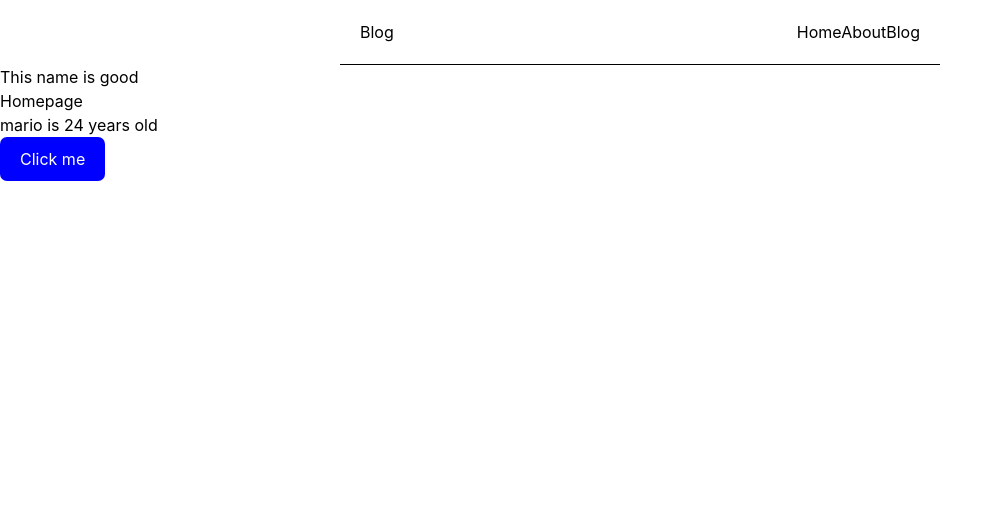
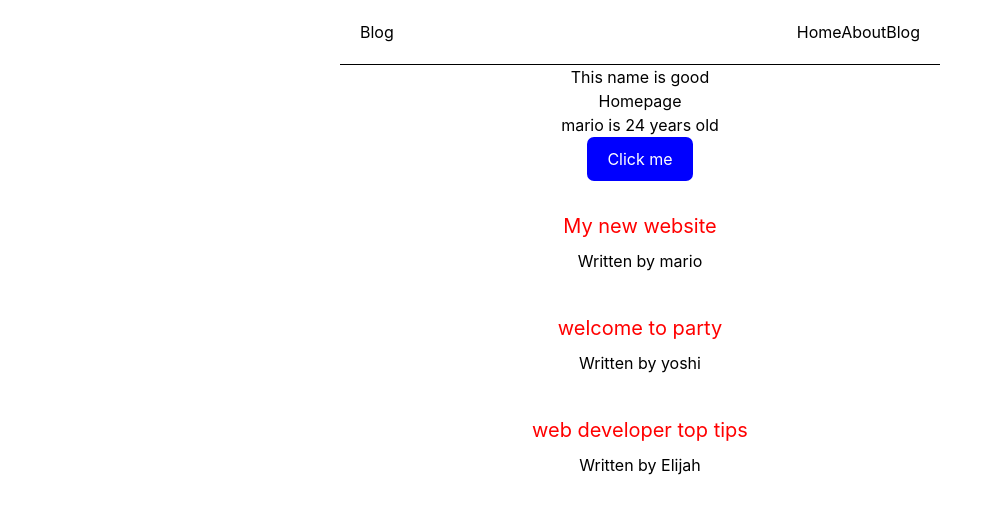
Before and after one commit to adisaelijah2001-png/React, a React (Vite) app: page / in a window 1280 px wide. Shown: the top 514 px of the page, without its empty margins (0-982 px from the left). Built offline with nearby package versions, Linux system fonts and the light colour scheme.

Commit message:
blog.Author

```diff
--- a/src/About.jsx
+++ b/src/About.jsx
@@ -1,7 +1,7 @@
-import { usestate } from 'react';
+import { useState } from 'react';
 
 const About = () => {
-    const[blogs, setBlogs] = usestate([
+    const [blogs, setBlogs] = useState([
         {title: 'My new website', body: 'Body like tea', author: 'mario', id: '1'},
         {title: 'welcome to party', body: 'Body like tea', author: 'yoshi', id: '2'},
         {title: 'web developer top tips', body: 'normally', author: 'Elijah', id: '3'}
@@ -9,9 +9,9 @@ const About = () => {
     return (
         <div className='About'>
             {blogs.map((blog) => (
-                <div className="blog-preview"key={blog.id}>
+                <div className="blog-preview" key={blog.id}>
                     <h1>{ blog.title }</h1>
-                    <p>Writting by { blog.author }</p>
+                    <p>Written by {blog.author}</p>
                 </div>
             ))}
         </div>
--- a/src/App.css
+++ b/src/App.css
@@ -5,6 +5,7 @@
 }
 body{
   background-color: #fff;
+  text-align: center;
 }
 .navbar{
   display: flex;
@@ -17,9 +18,23 @@ body{
 }
 button {
   padding: 10px 20px;
-  background-color: blue;
+  background-color: #0000ff;
   color: white;
   border: none;
   border-radius: 7px;
   cursor: pointer;
 }
+.blog-preview{
+  padding: 10px;
+  margin: 20px 0;
+  border-bottom: 1-x solid white;
+}
+.blog-preview:hover{
+  box-shadow: 1px 3px 10px black;
+  transform: scaleX(20px 30px);
+}
+.blog-preview h1{
+  color: red;
+  font-size: 20px;
+  margin-bottom: 8px;
+}
--- a/src/App.jsx
+++ b/src/App.jsx
@@ -1,15 +1,17 @@
-import { useState } from 'react'
 import './App.css'
 import Navbar from './Navbar';
 import Home from './Home';
 import About from './About';
 
-function App () {
+function App() {
   return(
     <div className="main-page">
       <Navbar />
       <h1>This name is good</h1>
       <Home />
+      <div className="about-me">
+         <About />
+      </div>
     </div>
 
   )
```
